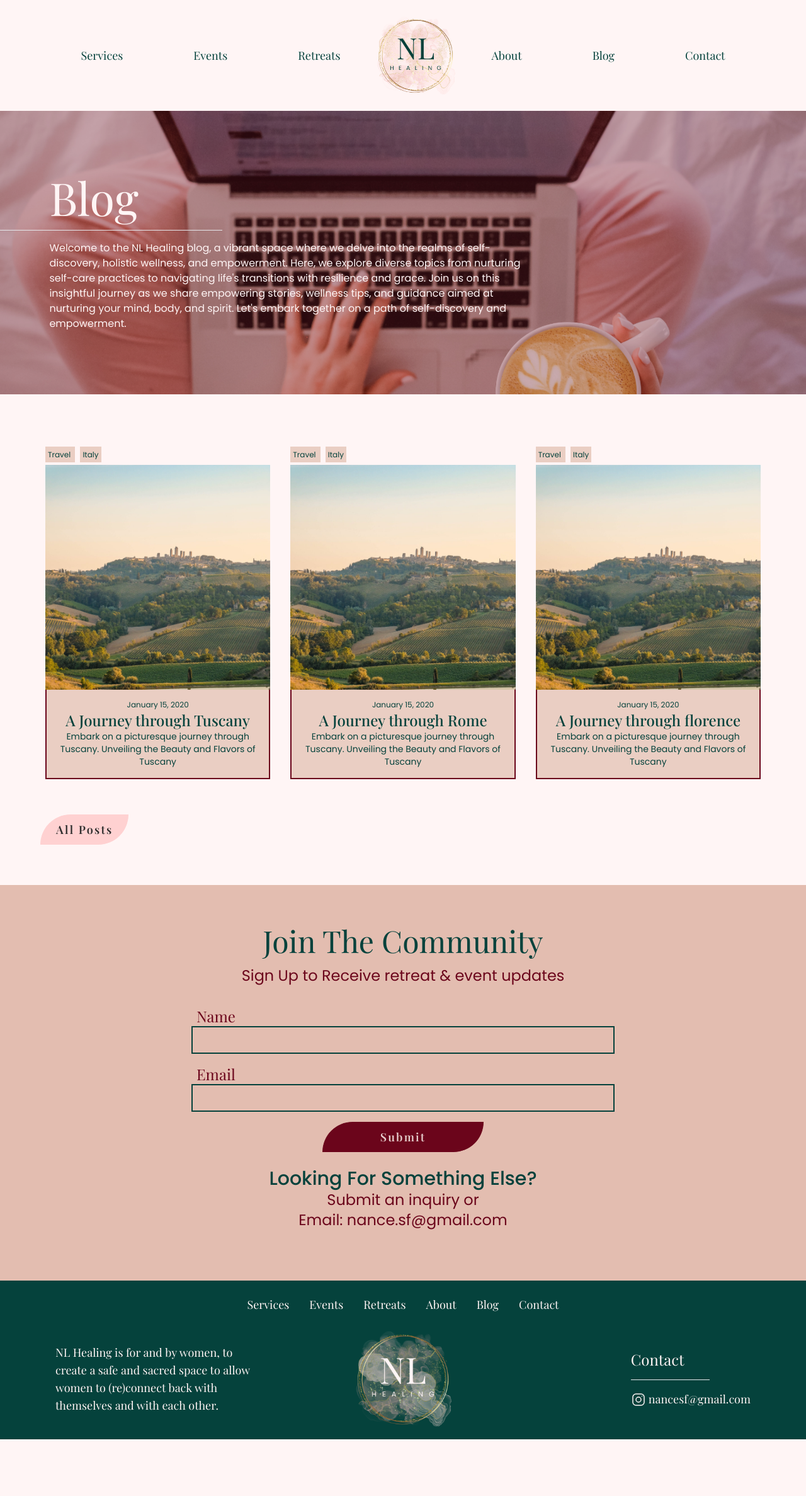
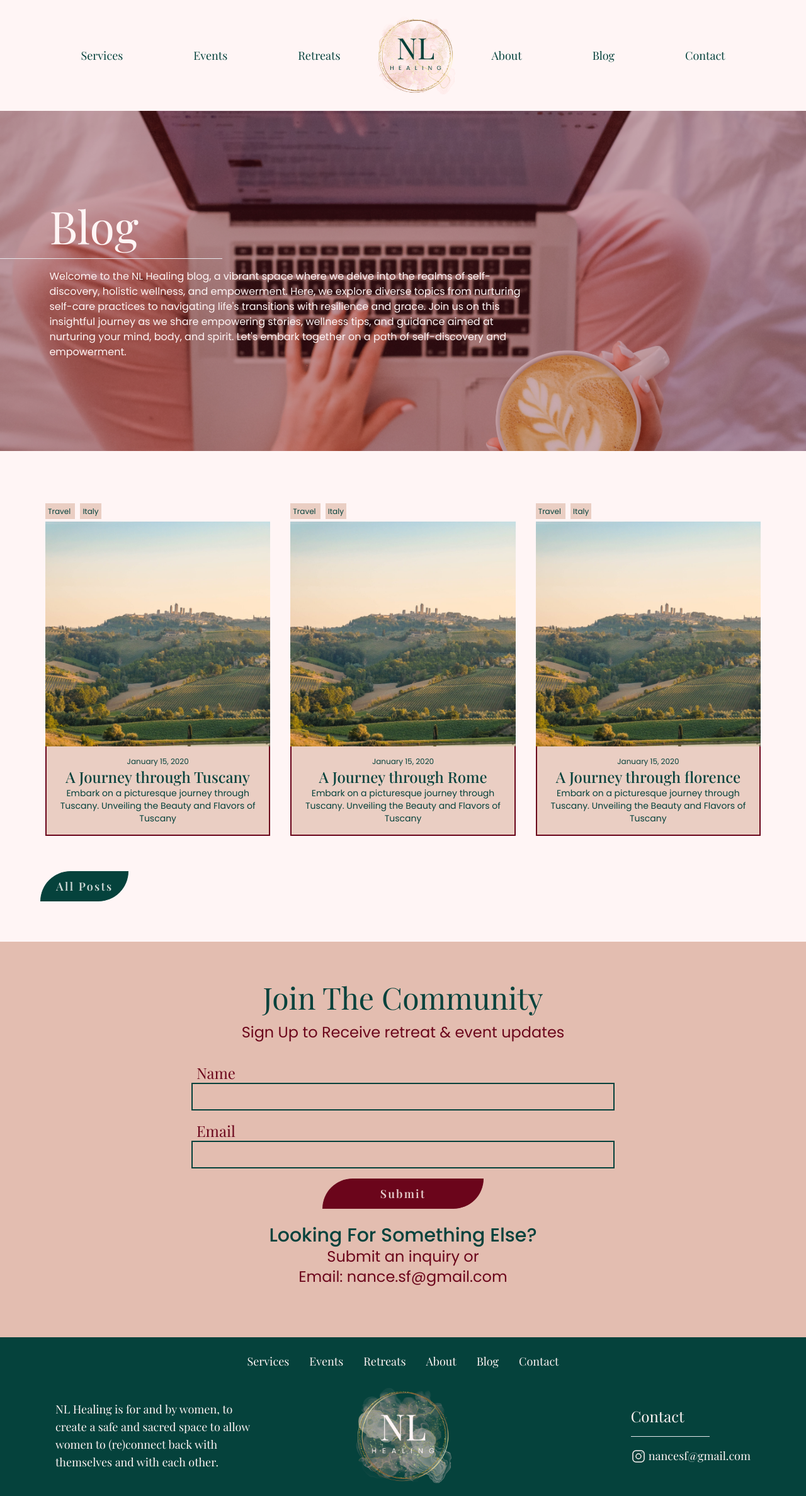
Before and after one commit to ViaSana/nl-healing, a Jekyll site: the page built from blog.html, in a window 1280 px wide. Shown: the whole page at 63% size. Built offline with Jekyll 4.4.1, drawn with Linux system fonts in a browser that asks for light colours; some web fonts are replaced; a style sheet for code colours, icons or effects is not loaded; before the commit the page ends 2285 px from its top, so only the background shows below that.

Commit message:
blog refactor
- for overlay-header

```diff
--- a/blog-archive.html
+++ b/blog-archive.html
@@ -11,11 +11,11 @@ seo:
 ---
 
 <section class="p-5p archive" x-data="{ search: '', posts: [...document.querySelectorAll('.post')] }" x-on:input="filterPosts">
-    <div class="max-w-screen-lg mx-auto p-2 center mb-8 text-center">
+    <div class="max-w-screen-lg p-2 mx-auto mb-8 text-center center">
         <h2 class="pb-4 editable"> Explore the blog </h2>
         <div class="editable"> <p> Lorem ipsum dolor sit amet consectetur adipisicing elit. Minima, quaerat necessitatibus? Praesentium fugit ex neque magni, possimus, iste itaque voluptatem id doloremque voluptas consequatur dolor cumque! Dolores possimus laboriosam adipisci.</p> </div>
 
-        <div class="filter relative my-4 inline-block">
+        <div class="relative inline-block my-4 filter">
             <input type="text" x-model="search" placeholder="Search..." class="p-4">
         </div>
     </div>
--- a/blog.html
+++ b/blog.html
@@ -9,18 +9,7 @@ seo:
   hide-from-google: false
 ---
 
-<!--------Header Banner -------->
-<div class="relative mb-4 text-base-100">
-  <img src="/assets/images/blog_banner.jpg" alt="Blog Banner" class="object-cover h-[50vh]">
-  <div class="absolute inset-0 flex flex-row items-center p-4 text-left justify-left bg-opacity-30 bg-accent">
-    <div class="self-center max-w-4xl p-5p">
-      <h1>Blog</h1>
-      <hr class="pb-4 -ml-24 w-[48%]">
-      <p class="editable"> Welcome to the NL Healing blog, a vibrant space where we delve into the realms of self-discovery, holistic wellness, and empowerment. Here, we explore diverse topics from nurturing self-care practices to navigating life's transitions with resilience and grace. Join us on this insightful journey as we share empowering stories, wellness tips, and guidance aimed at nurturing your mind, body, and spirit. Let's embark together on a path of self-discovery and empowerment.</p>
-    </div>
-  </div>
-</div>
-
+{% include overlay_header.html case="blog" %}
 
 <!--------Blog Loop -------->
 <section>
@@ -34,6 +23,6 @@ seo:
 
   </div>
 
-  <a href="/blog-archive.html" class="btn editable"> All Posts </a>
+  <a href="/blog-archive.html" class="btn editable btn-secondary"> All Posts </a>
 
 </section>
```
Also changed, not shown: other parts of blog.html (+1 -1 lines).
